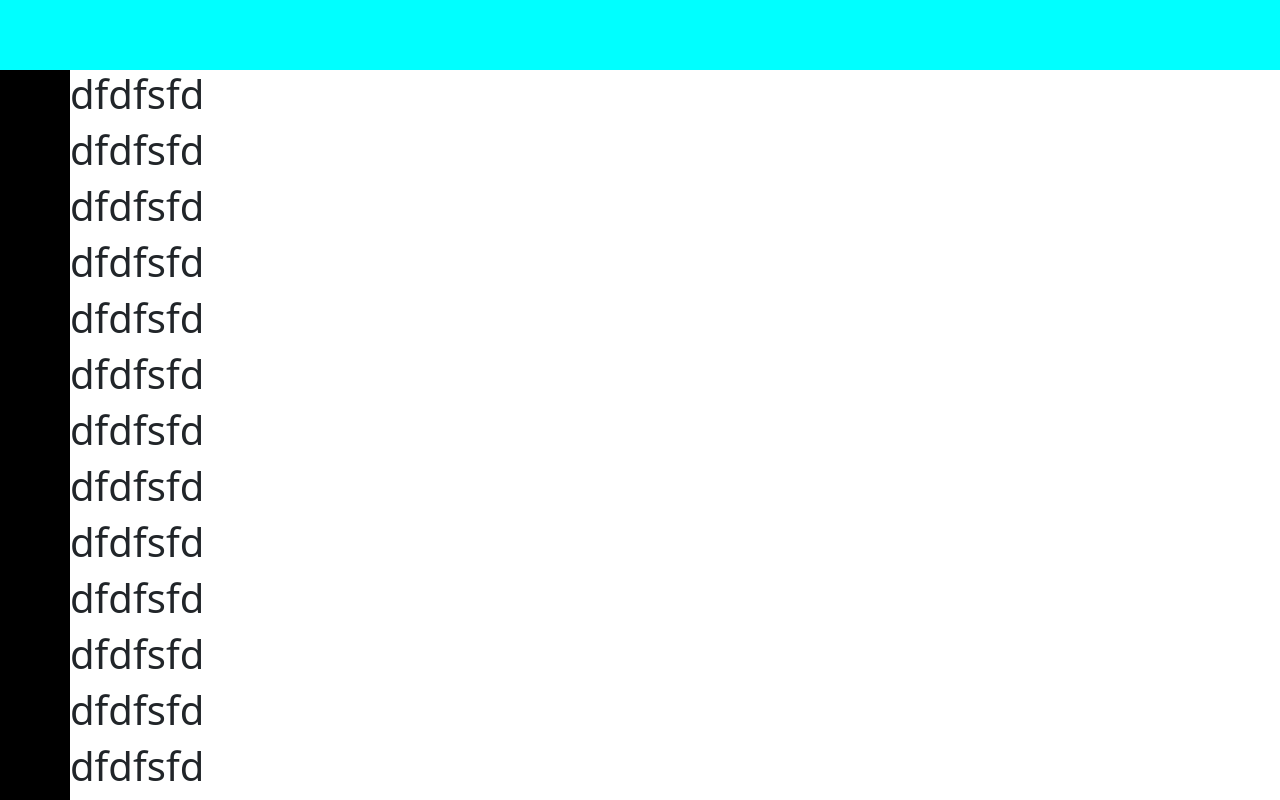
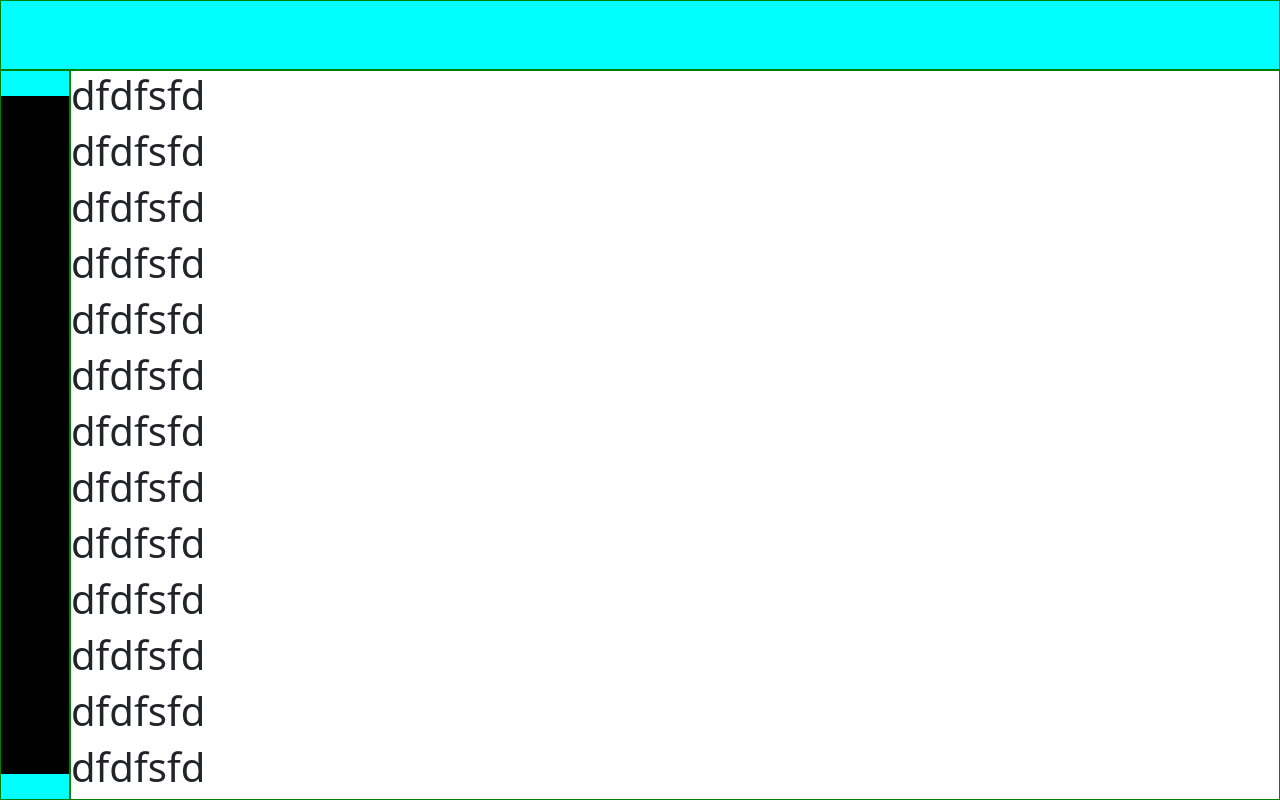
Before and after one commit to Donato-Carola/html-css-bootstrap-dashboard, a plain HTML site: page index.html in a window 1280 px wide. Drawn offline with nearby package versions, Linux system fonts and the light colour scheme.

Commit message:
aggiunto i bordi ai vari tag principali per dare un idea delle singole sezioni

```diff
--- a/css/style.css
+++ b/css/style.css
@@ -1,17 +1,27 @@
+
+
 nav{
     background-color: aqua;
     height: 70px;
+    border: 1px solid green;
 }
 
 header{
   background-color: black;
   width: 70px;
   height: calc(100vh - 70px);
+  border: 1px solid green;
+}
+
+header>div{
+    background-color: aqua;
+    height: 25px;
+    width: 100%;
 
 }
 
 main{
-
+    border: 1px solid green;
     width: calc(100% - 70px);
     height: calc(100vh - 70px);
     overflow: auto;
--- a/index.html
+++ b/index.html
@@ -7,7 +7,7 @@
     <link href="https://cdn.jsdelivr.net/npm/bootstrap@5.3.2/dist/css/bootstrap.min.css" rel="stylesheet" integrity="sha384-T3c6CoIi6uLrA9TneNEoa7RxnatzjcDSCmG1MXxSR1GAsXEV/Dwwykc2MPK8M2HN" crossorigin="anonymous">
     <link rel="stylesheet" href="css/style.css">
 </head>
-<body>
+<body >
 
     <nav>
 
@@ -16,9 +16,9 @@
     </nav>
     <div class="d-flex">
 
-    <header>
-
-
+    <header class="d-flex flex-column justify-content-between">
+  <div></div>
+ <div></div>
     </header>
 
 <main >
```
